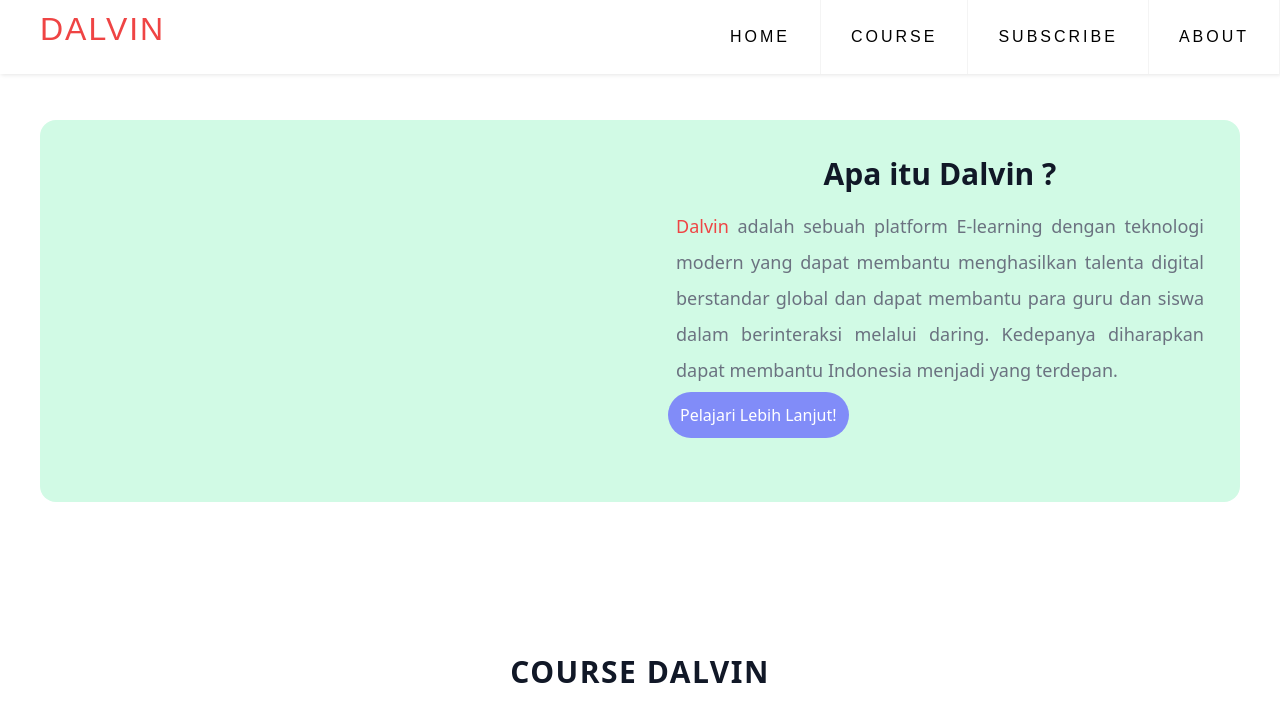
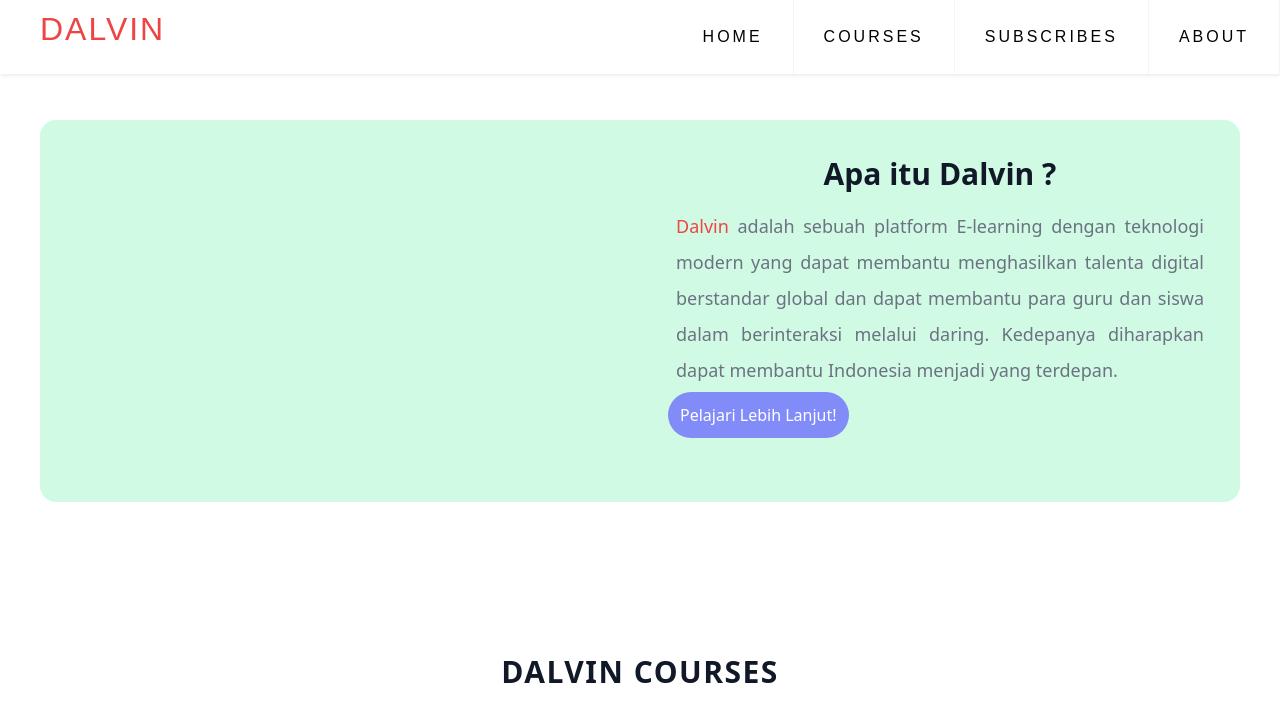
Before and after one commit to damaputraa/Desain-Website-Pembelajaran-Online-Interaktif, a plain HTML site: page index.html in a window 1280 px wide. Shown: the top 719 px of the page. Drawn offline with nearby package versions, Linux system fonts and the light colour scheme.

Commit message:
Last Update Minggu

```diff
--- a/index.html
+++ b/index.html
@@ -5,7 +5,7 @@
 	<meta charset="UTF-8">
 	<meta http-equiv="X-UA-Compatible" content="IE=edge">
 	<meta name="viewport" content="width=device-width, initial-scale=1.0">
-	<title>Dalvin Learning Course</title>
+	<title>Dalvin Learning Courses</title>
 	<link href="https://unpkg.com/tailwindcss@^2/dist/tailwind.min.css" rel="stylesheet">
 	<link rel="icon" href="src/logo/dalvin.png">
 	<link rel="stylesheet" href="https://cdnjs.cloudflare.com/ajax/libs/font-awesome/5.13.0/css/all.min.css"
@@ -21,10 +21,10 @@
 		<label class="menu-icon" for="menu-btn"><span class="navicon"></span></label>
 		<ul class="menu" id="nav-one">
 			<li class="head" onmouseover="PlaySound('mySound')" onmouseout="StopSound('mySound')"><a href="#">Home</a></li>
-			<li class="head" onmouseover="PlaySound('mySound')" onmouseout="StopSound('mySound')"><a href="#course">Course</a>
+			<li class="head" onmouseover="PlaySound('mySound')" onmouseout="StopSound('mySound')"><a href="#course">Courses</a>
 			</li>
 			<li class="head" onmouseover="PlaySound('mySound')" onmouseout="StopSound('mySound')"><a
-					href="#subscribe">Subscribe</a>
+					href="#subscribe">Subscribes</a>
 			</li>
 			<li class="head" onmouseover="PlaySound('mySound')" onmouseout="StopSound('mySound')"><a href="#about">About</a>
 			</li>
@@ -97,7 +97,7 @@
 		<div class="text-part">
 			<!-- Class Flex -->
 			<p class="kata-awal tracking-wider text-gray-900 uppercase text-3xl font-bold text-center my-8">
-				Course Dalvin
+				Dalvin Courses
 			</p>
 			<div class="flex justify-center items-center  flex-wrap ">
 				<div class="px-8 py-5 items-center">
```
